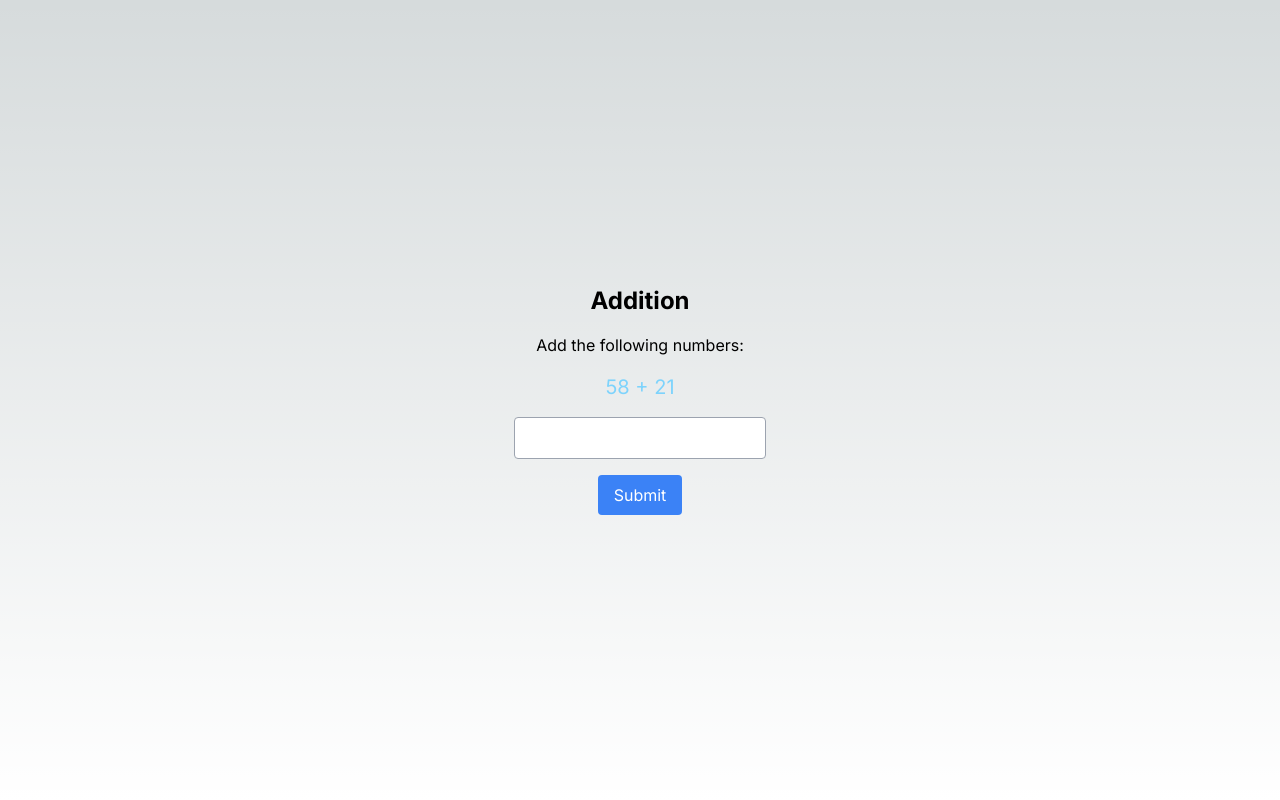
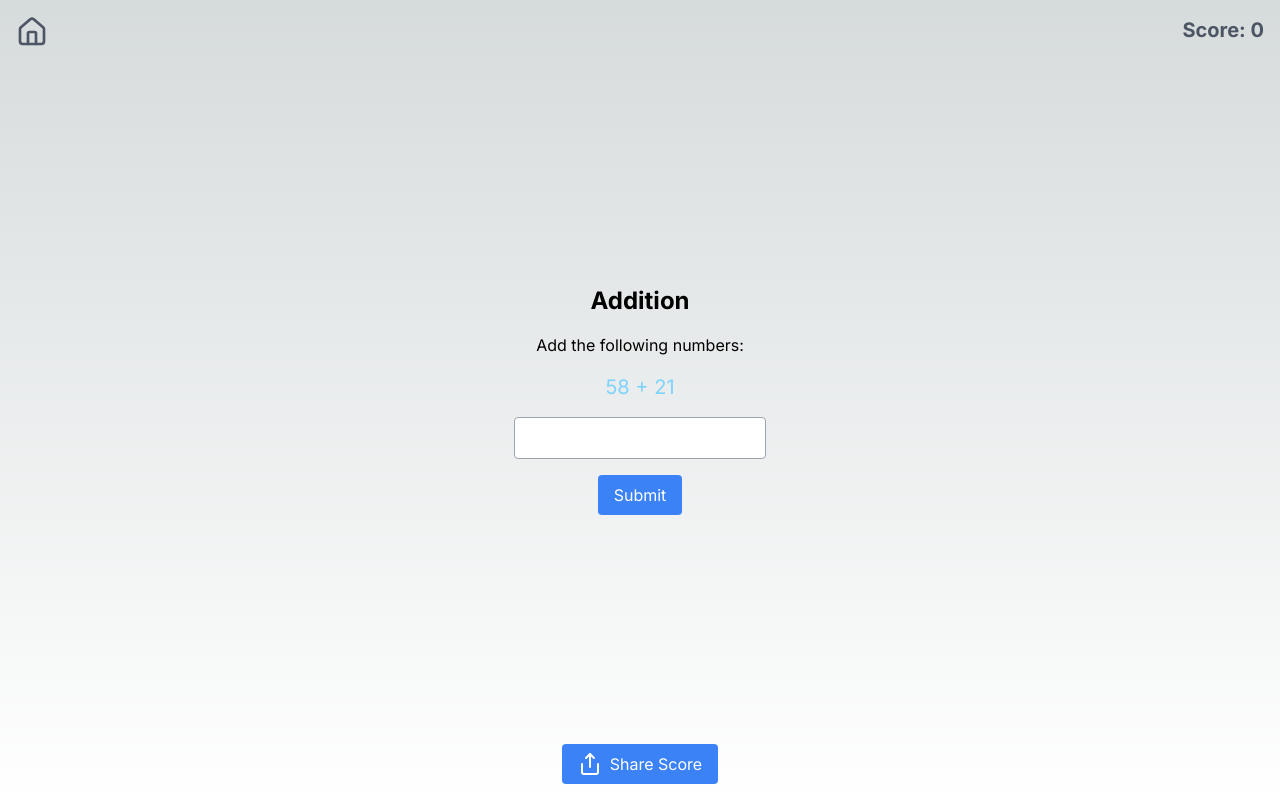
Before and after one commit to pnindie/MentalMath, a Next.js app: page /addition in a window 1280 px wide. Built offline with nearby package versions, Linux system fonts and the light colour scheme.

Commit message:
Added home and score and share

```diff
--- a/package.json
+++ b/package.json
@@ -9,6 +9,8 @@
     "lint": "next lint"
   },
   "dependencies": {
+    "html2canvas": "^1.4.1",
+    "lucide-react": "^0.429.0",
     "next": "14.2.5",
     "react": "^18",
     "react-confetti": "^6.1.0",
--- a/src/app/addition/page.js
+++ b/src/app/addition/page.js
@@ -3,6 +3,8 @@
 import { useState, useEffect, useRef } from 'react';
 import Confetti from 'react-confetti';
 import Link from 'next/link';
+import { Home } from 'lucide-react';
+import { Share } from 'lucide-react';
 
 export default function Addition() {
   const [count, setCount] = useState(2); // Default to 2 if no count query parameter is provided
@@ -15,6 +17,7 @@ export default function Addition() {
   const [showNextButton, setShowNextButton] = useState(false);
   const [startTime, setStartTime] = useState(null);
   const [elapsedTime, setElapsedTime] = useState(null);
+  const [score, setScore] = useState(0); // Initialize score
   const inputRef = useRef(null);
   const nextButtonRef = useRef(null);
 
@@ -38,12 +41,13 @@ export default function Addition() {
       const currentEndTime = Date.now(); // Get the current timestamp in milliseconds
       const timeDiff = currentEndTime - startTime; // Calculate the difference in milliseconds
       setElapsedTime((timeDiff / 1000).toFixed(2)); // Convert to seconds and format
-      console.log(elapsedTime);
+      // console.log(elapsedTime);
       setMessage('Correct!');
       setShowConfetti(true);
       setShowBackButton(true);
       setShowNextButton(true);
       setIsCorrect(true);
+      setScore(score + 1); // Increment score
       setTimeout(() => {
       if (nextButtonRef.current) {
         nextButtonRef.current.focus(); // Ensure the button exists before focusing
@@ -62,7 +66,7 @@ export default function Addition() {
     setShowConfetti(false);
     inputRef.current.focus();
     setMessage("Here is a new one..");
-    console.log("Next "+startTime)
+    // console.log("Next "+startTime)
   };
 
   const handleKeyDown = (e) => {
@@ -73,8 +77,38 @@ export default function Addition() {
     }
   };
 
+  const handleShare = async () => {
+    if (navigator.canShare && navigator.canShare({ files: [] })) {
+      try {
+        const canvas = await html2canvas(document.body); // Capture the screenshot
+        const blob = await new Promise(resolve => canvas.toBlob(resolve));
+        const file = new File([blob], 'score.png', { type: 'image/png' });
+        await navigator.share({
+          title: 'My Score',
+          text: `I scored ${score} on the subtraction quiz!`,
+          files: [file],
+        });
+      } catch (error) {
+        console.error('Error sharing:', error);
+      }
+    } else {
+      alert('Sharing is not supported in your browser.');
+    }
+  };
+
   return (
     <div className="flex flex-col items-center justify-center min-h-screen bg-black-100">
+      {/* Home Button */}
+      <div className="absolute top-4 left-4">
+        <Link href="/">
+          <Home className="w-8 h-8 text-gray-600" />
+        </Link>
+      </div>
+
+      {/* Score Display */}
+      <div className="absolute top-4 right-4 text-xl font-bold text-gray-600">
+        Score: {score}
+      </div>
       <h1 className="text-2xl font-bold mb-4">Addition</h1>
       <p className="mb-4">Add the following numbers:</p>
       <div className="text-xl mb-4 text-sky-300">{numbers.join(' + ')}</div>
@@ -112,6 +146,16 @@ export default function Addition() {
       {message && <p className="mt-4 text-xl">{message}</p>}
       {isCorrect && <p className='mt-4 text-xl'>Time taken to answer correctly: {elapsedTime} seconds</p>}
       {showConfetti && <Confetti recycle={false} />}
+
+      {/* Share Button */}
+      <div className="absolute bottom-4">
+        <button
+          onClick={handleShare}
+          className="flex items-center px-4 py-2 bg-blue-500 text-white rounded"
+        >
+          <Share className="mr-2" /> Share Score
+        </button>
+      </div>
     </div>
   );
 }
--- a/src/app/subtraction/page.js
+++ b/src/app/subtraction/page.js
@@ -3,6 +3,8 @@
 import { useState, useEffect, useRef } from 'react';
 import Confetti from 'react-confetti';
 import Link from 'next/link';
+import { Home } from 'lucide-react';
+import { Share } from 'lucide-react';
 
 export default function Subtraction() {
   const [count, setCount] = useState(2); // Default to 2 if no count query parameter is provided
@@ -15,11 +17,11 @@ export default function Subtraction() {
   const [showNextButton, setShowNextButton] = useState(false);
   const [startTime, setStartTime] = useState(null);
   const [elapsedTime, setElapsedTime] = useState(null);
+  const [score, setScore] = useState(0); // Initialize score
   const inputRef = useRef(null);
   const nextButtonRef = useRef(null);
 
   useEffect(() => {
-    // Parse the query parameters manually
     const query = new URLSearchParams(window.location.search);
     const queryCount = parseInt(query.get('count')) || 2;
     setCount(queryCount);
@@ -43,6 +45,7 @@ export default function Subtraction() {
       setShowBackButton(true);
       setShowNextButton(true);
       setIsCorrect(true);
+      setScore(score + 1); // Increment score
       setTimeout(() => {
         if (nextButtonRef.current) {
           nextButtonRef.current.focus();
@@ -69,8 +72,39 @@ export default function Subtraction() {
     }
   };
 
+  const handleShare = async () => {
+    if (navigator.canShare && navigator.canShare({ files: [] })) {
+      try {
+        const canvas = await html2canvas(document.body); // Capture the screenshot
+        const blob = await new Promise(resolve => canvas.toBlob(resolve));
+        const file = new File([blob], 'score.png', { type: 'image/png' });
+        await navigator.share({
+          title: 'My Score',
+          text: `I scored ${score} on the subtraction quiz!`,
+          files: [file],
+        });
+      } catch (error) {
+        console.error('Error sharing:', error);
+      }
+    } else {
+      alert('Sharing is not supported in your browser.');
+    }
+  };
+
   return (
-    <div className="flex flex-col items-center justify-center min-h-screen bg-black-100">
+    <div className="relative flex flex-col items-center justify-center min-h-screen bg-black-100">
+      {/* Home Button */}
+      <div className="absolute top-4 left-4">
+        <Link href="/">
+          <Home className="w-8 h-8 text-gray-600" />
+        </Link>
+      </div>
+
+      {/* Score Display */}
+      <div className="absolute top-4 right-4 text-xl font-bold text-gray-600">
+        Score: {score}
+      </div>
+
       <h1 className="text-2xl font-bold mb-4">Subtraction</h1>
       <p className="mb-4">Subtract the following numbers:</p>
       <div className="text-xl mb-4">{numbers.join(' - ')}</div>
@@ -108,6 +142,16 @@ export default function Subtraction() {
       {message && <p className="mt-4 text-xl">{message}</p>}
       {isCorrect && <p className="mt-4 text-xl">Time taken to answer correctly: {elapsedTime} seconds</p>}
       {showConfetti && <Confetti recycle={false} />}
+
+      {/* Share Button */}
+      <div className="absolute bottom-4">
+        <button
+          onClick={handleShare}
+          className="flex items-center px-4 py-2 bg-blue-500 text-white rounded"
+        >
+          <Share className="mr-2" /> Share Score
+        </button>
+      </div>
     </div>
   );
 }
```
Also changed, not shown: 1 other file (tests, documents, lock files or other folders).
